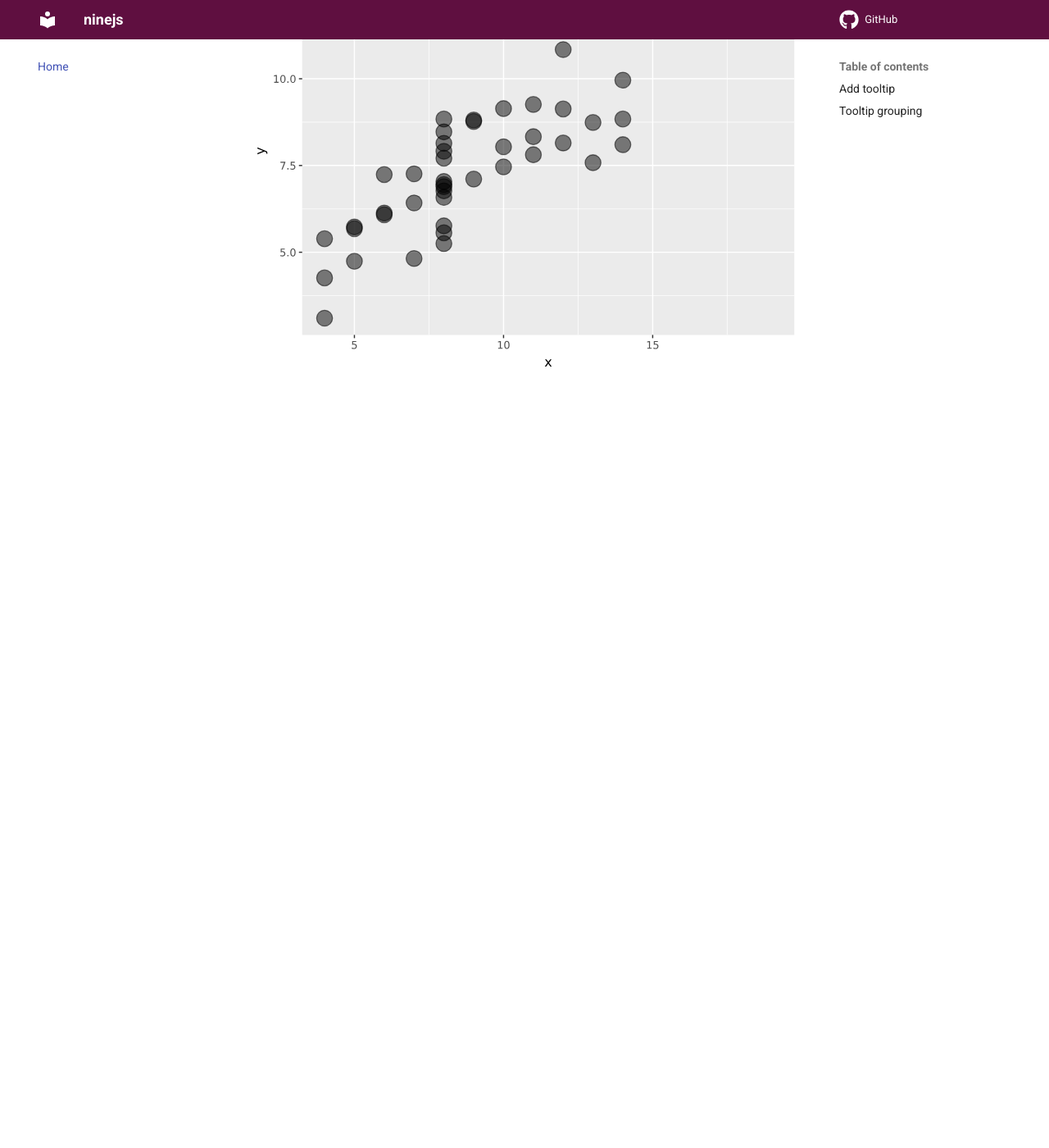
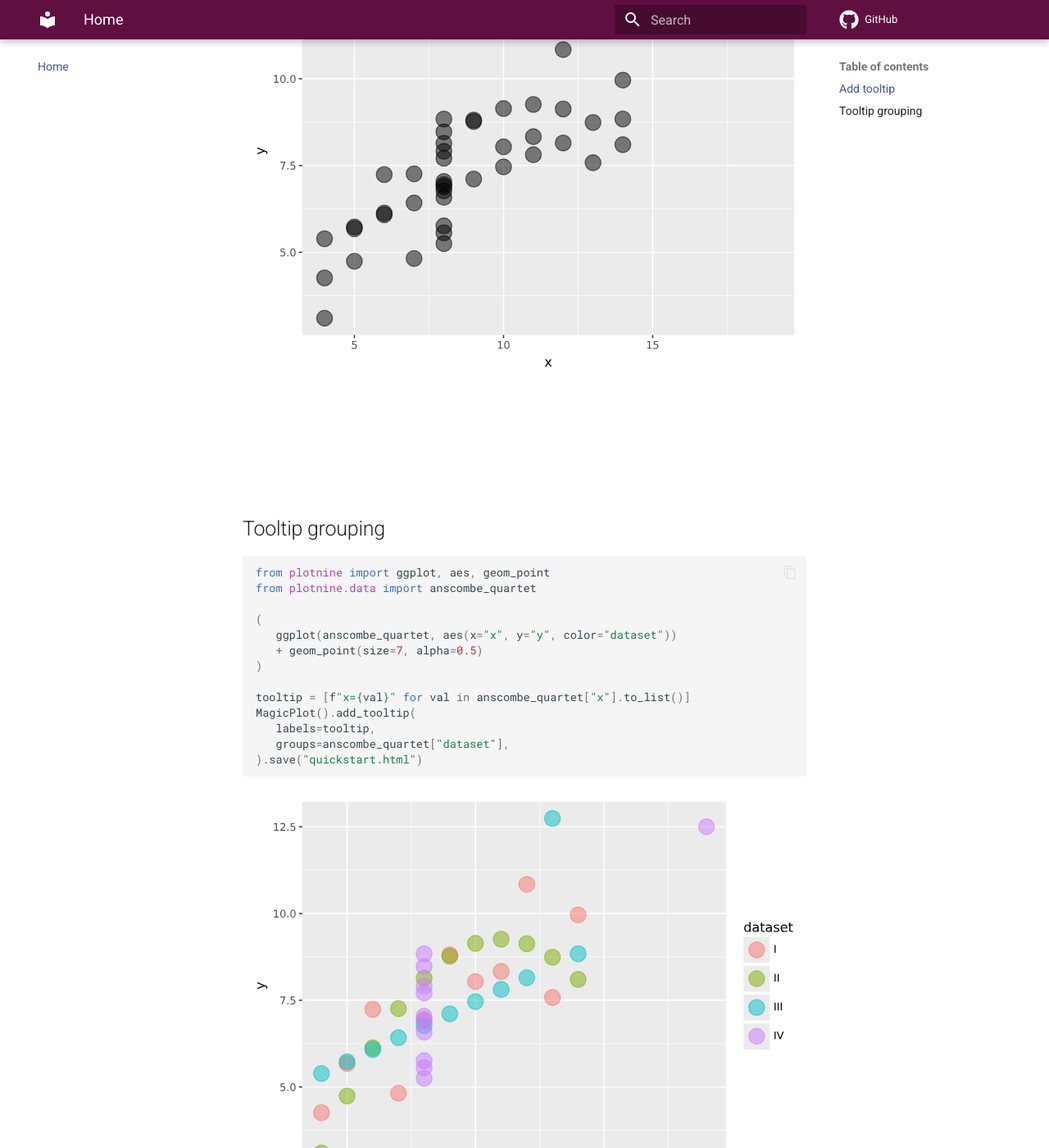
Before and after one commit to y-sunflower/ninejs, an MkDocs documentation site: the page built from docs/index.md, in a window 1280 px wide and 1400 px high, scrolled down 558 px. Shown: the whole window at 82% size. Built offline with MkDocs 1.6.1 and Material for MkDocs 9.7.7, drawn with Linux system fonts in a browser that asks for light colours; comment, search, counter and statistics services are not loaded; before the commit the page ends 1134 px from its top, so only the background shows below that; some of the changed text lies outside the part shown.

Commit message:
add grouping example

````diff
--- a/docs/index.md
+++ b/docs/index.md
@@ -13,7 +13,7 @@ tooltip = [f"x={val}" for val in anscombe_quartet["x"].to_list()]
 MagicPlot().add_tooltip(labels=tooltip).save("quickstart.html")
 ```
 
-<iframe width="800" height="600" src="iframes/quickstart.html" style="border:none;"/>
+<iframe width="800" height="600" src="iframes/quickstart.html" style="border:none;"></iframe>
 
 ## Tooltip grouping
 
@@ -33,4 +33,4 @@ MagicPlot().add_tooltip(
 ).save("quickstart.html")
 ```
 
-<iframe width="800" height="600" src="iframes/quickstart2.html" style="border:none;">
+<iframe width="800" height="600" src="iframes/quickstart2.html" style="border:none;"></iframe>
````
